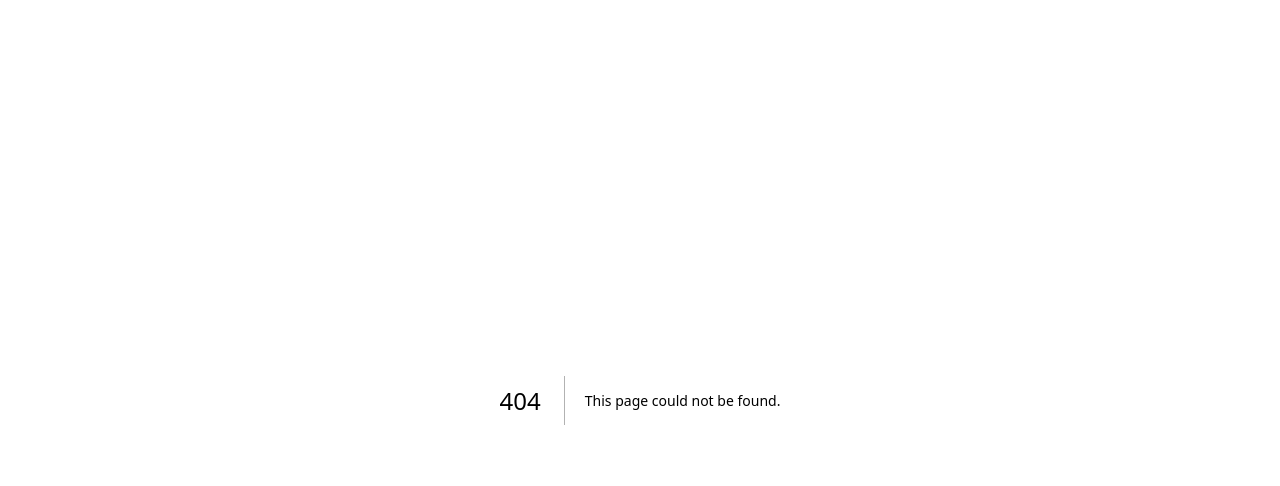
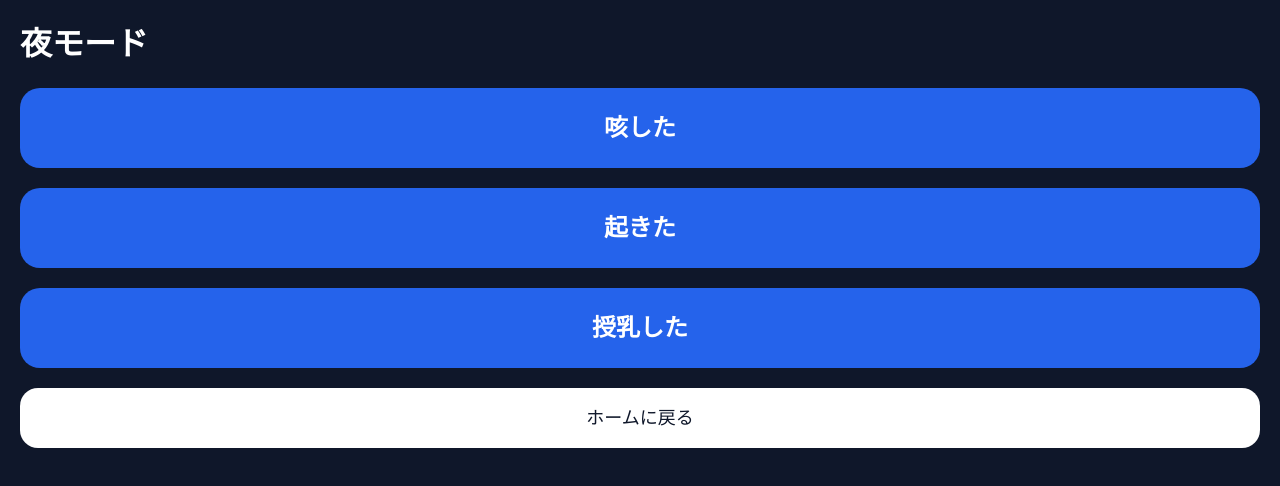
Before and after one commit to fumichama1-ship-it/baby-health-log, a Next.js app: page /night in a window 1280 px wide. Before the commit this address had no page. Shown: the top 486 px of the page. Built offline with nearby package versions, Linux system fonts and the light colour scheme.

Commit message:
Create page.tsx

```diff
--- /dev/null
+++ b/app/night/page.tsx
@@ -0,0 +1,40 @@
+export default function NightPage() {
+  return (
+    <main style={{ minHeight: "100vh", background: "#0f172a", padding: 20 }}>
+      <h1 style={{ fontSize: 32, fontWeight: "bold", color: "white" }}>
+        夜モード
+      </h1>
+
+      <button style={nightBtn}>咳した</button>
+      <button style={nightBtn}>起きた</button>
+      <button style={nightBtn}>授乳した</button>
+
+      <a href="/">
+        <button style={homeBtn}>ホームに戻る</button>
+      </a>
+    </main>
+  );
+}
+
+const nightBtn = {
+  marginTop: 20,
+  width: "100%",
+  height: 80,
+  borderRadius: 20,
+  border: "none",
+  background: "#2563eb",
+  color: "white",
+  fontSize: 24,
+  fontWeight: "bold",
+};
+
+const homeBtn = {
+  marginTop: 20,
+  width: "100%",
+  height: 60,
+  borderRadius: 18,
+  border: "none",
+  background: "white",
+  color: "#0f172a",
+  fontSize: 18,
+};
```
